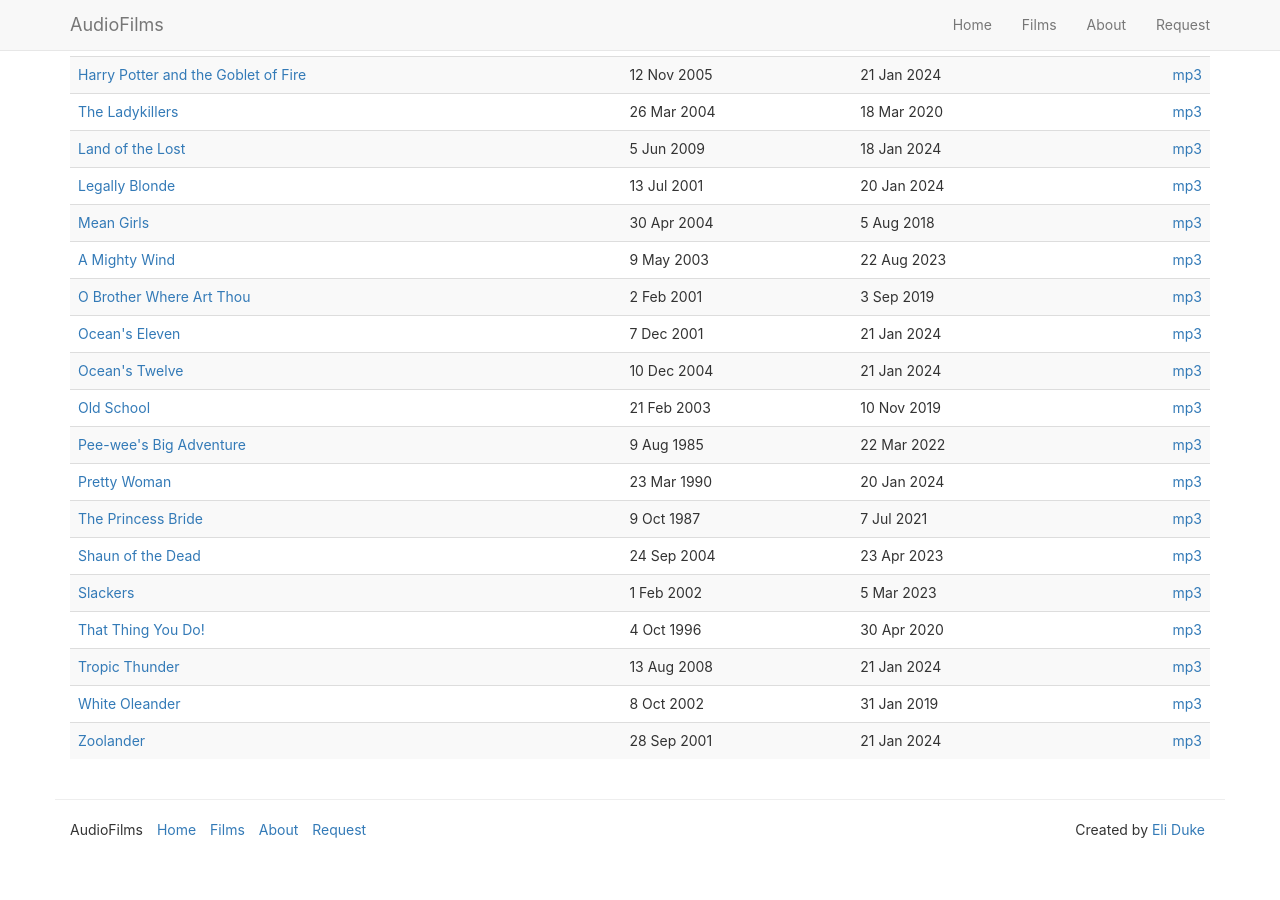
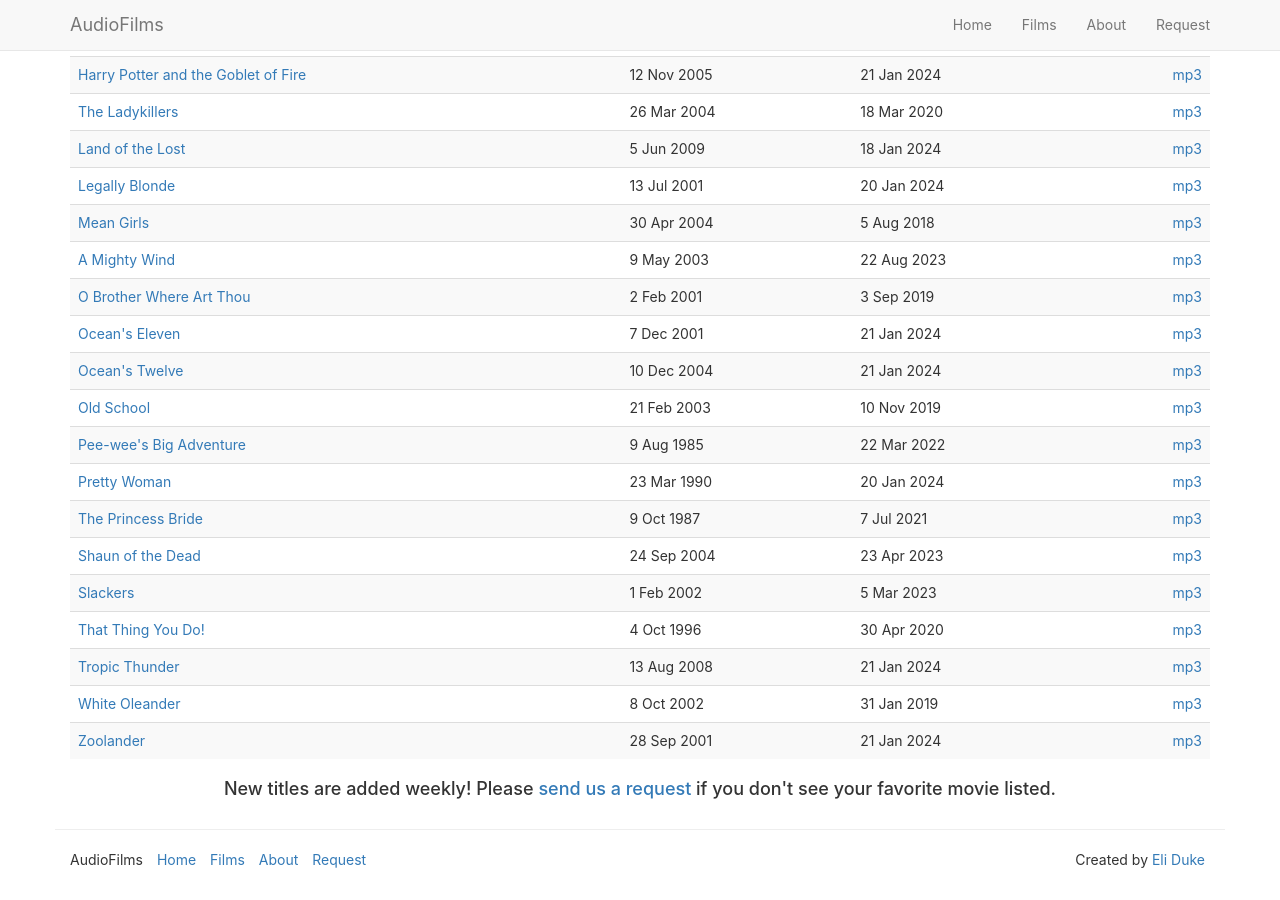
Before and after one commit to eliduke/audiofilms.net, a Jekyll site: the page built from all-list.html, in a window 1280 px wide and 900 px high, scrolled down 896 px. Built offline with Jekyll 4.4.1, drawn with Linux system fonts in a browser that asks for light colours; nearby versions of some CDN libraries; before the commit the page ends 1766 px from its top, so only the background shows below that.

Commit message:
adds not at the bottom of the lists that new things are added regularly

```diff
--- a/all-list.html
+++ b/all-list.html
@@ -57,3 +57,5 @@
     </tr>
   {% endfor %}
 </table>
+
+<h4 class="text-center">New titles are added weekly! Please <a href="mailto:request@audiofilms.net?subject=I've got an idea for an AudioFilm">send us a request</a> if you don't see your favorite movie listed.</h4>
--- a/all-posters.html
+++ b/all-posters.html
@@ -23,3 +23,5 @@
     {% endfor %}
   </div>
 </div>
+
+<h4 class="text-center">New titles are added weekly! Please <a href="mailto:request@audiofilms.net?subject=I've got an idea for an AudioFilm">send us a request</a> if you don't see your favorite movie listed.</h4>
```
